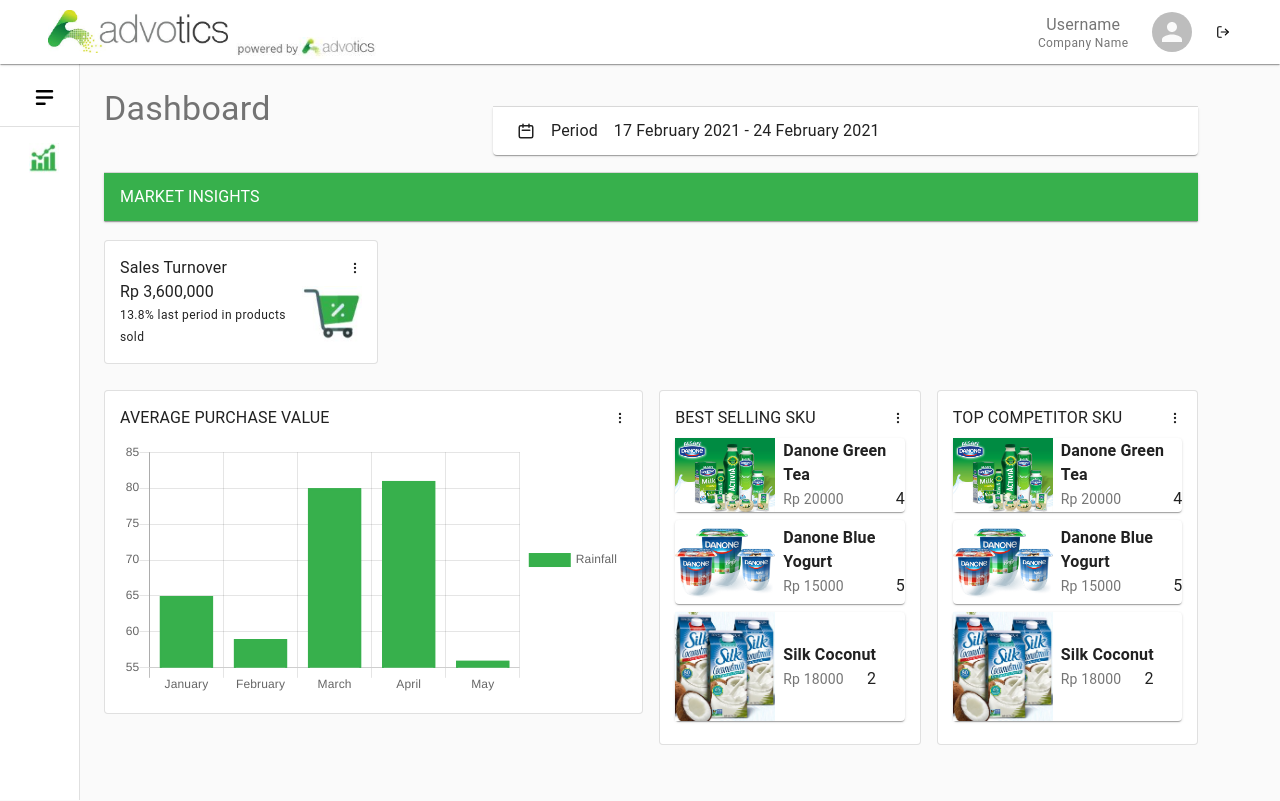
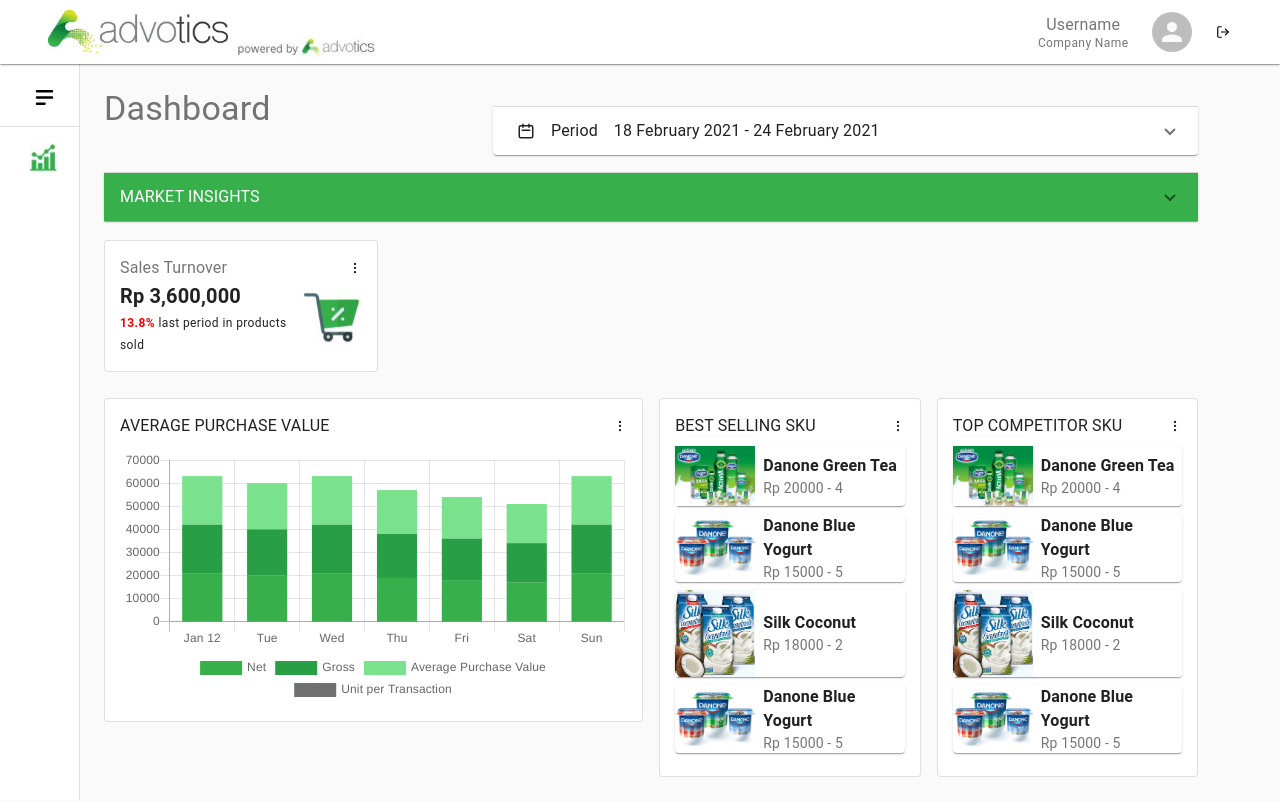
Before and after one commit to 16519111/advotics-frontend-interview, a React (Create React App) app in the folder advotics-app/: page / in a window 1280 px wide. Built offline with nearby package versions, Linux system fonts and the light colour scheme.

Commit message:
Fixed Calendar and Graph

```diff
--- a/advotics-app/src/components/Calendar.js
+++ b/advotics-app/src/components/Calendar.js
@@ -4,6 +4,7 @@
 import { AppBar, Toolbar, Typography, Button, Avatar, Paper, Grid, Divider, Accordion, AccordionDetails, AccordionSummary } from '@material-ui/core';
 import { withStyles, createStyles } from '@material-ui/core/styles';
 import { HiOutlineCalendar, HiOutlineDotsVertical } from "react-icons/hi";
+import { BiX, BiChevronDown } from "react-icons/bi";
 import 'react-day-picker/lib/style.css';
 
 const styles = theme => ({
@@ -25,7 +26,9 @@
         color: "white",
         '&:hover': {
             backgroundColor: "#37B04C",
-            color: "white"
+            color: "white",
+            opacity: 0.8,
+            transitionDuration: "0.2s"
         },
     },
     spacing: {
@@ -40,7 +43,7 @@
     columnFlex: {
         display: "flex",
         flexDirection: "column",
-        alignItems: "flex-start",
+        alignItems: "stretch",
         marginRight: theme.spacing(2)
     },
     paperPadding: {
@@ -77,18 +80,26 @@
         marginLeft: theme.spacing(1),
         marginRight: theme.spacing(1),
         fontSize: 18
+    },
+    clickedButton: {
+        color: "#37B04C",
+        fontWeight: "bold",
+        textAlign: "left"
     }
   });
 
 class FilterCalendar extends React.Component {
   constructor(props) {
     super(props);
-    this.handleDayClick = this.handleDayClick.bind(this);
+    this.handleCloseAccordion = this.handleCloseAccordion.bind(this)
     this.state = {
       resetDays: [],
       selectedDays: [],
+      resetperiod: "",
       period: "",
       accordionExpanded: false,
+      resetButton: null,
+      currentButton: null,
     };
   }
 
@@ -98,18 +109,20 @@
     const tempDate = new Date();
     let tempNewDate = new Date();
     yesterday.setDate(yesterday.getDate() - 1)
-    lastSevenDays.setDate(yesterday.getDate() - 7)
-    this.setState({ period: `${this.convertDate(lastSevenDays)} - ${this.convertDate(yesterday)}` })
+    lastSevenDays.setDate(yesterday.getDate() - 6)
+    this.setState({ period: `${this.convertDate(lastSevenDays)} - ${this.convertDate(yesterday)}`, resetperiod: `${this.convertDate(lastSevenDays)} - ${this.convertDate(yesterday)}` })
     let selectedDays = this.state.selectedDays;
     for(let i=1;i<=7;i++) {
         tempNewDate = new Date(tempDate.getFullYear(), tempDate.getMonth(), tempDate.getDate() - i)
         selectedDays.push(tempNewDate)
     }
-    this.setState({ selectedDays, resetDays: selectedDays });
+    if(this.state.resetDays == "") {
+        this.setState({ selectedDays, resetDays: selectedDays, resetButton: 3, currentButton: 3 });
+    }
   }
 
-  handleDayClick(day, { selected }) {
-    const { selectedDays } = this.state;
+  handleDayClick = (day, { selected }) => {
+    let selectedDays = this.state.selectedDays;
     if (selected) {
       const selectedIndex = selectedDays.findIndex(selectedDay =>
         DateUtils.isSameDay(selectedDay, day)
@@ -118,12 +131,13 @@
     } else {
       selectedDays.push(day);
     }
-    this.setState({ selectedDays });
+    this.setState({ selectedDays, period: "Custom" });
   }
 
   handleFilter = (type) => {
     let selectedDays = this.state.selectedDays;
     let period = "";
+    let buttonNumber = this.state.currentButton
     const yesterday = new Date();
     yesterday.setDate(yesterday.getDate() - 1)
     const tempDate = new Date();
@@ -132,6 +146,7 @@
         selectedDays = [];
         selectedDays.push(yesterday)
         period = this.convertDate(yesterday);
+        buttonNumber = 2;
     } else if (type === "Last 7 Days") {
         selectedDays = [];
         for(let i=1;i<=7;i++) {
@@ -139,6 +154,7 @@
             selectedDays.push(tempNewDate)
         }
         period = `${this.convertDate(tempNewDate)} - ${this.convertDate(yesterday)}`;
+        buttonNumber = 3;
     } else if (type === "Last 30 Days") {
         selectedDays = [];
         for(let i=1;i<=30;i++) {
@@ -146,6 +162,7 @@
             selectedDays.push(tempNewDate)
         }
         period = `${this.convertDate(tempNewDate)} - ${this.convertDate(yesterday)}`;
+        buttonNumber = 4;
     } else if (type === "This Month") {
         selectedDays = [];
         for(let i=1;i<tempDate.getDate();i++) {
@@ -153,8 +170,9 @@
             selectedDays.push(tempNewDate)
         }
         period = `${this.convertDate(tempNewDate)} - ${this.convertDate(yesterday)}`;
+        buttonNumber = 5;
     }
-    this.setState({ selectedDays, period });
+    this.setState({ selectedDays, period, currentButton: buttonNumber });
   }
 
   convertDate = (d) => {
@@ -166,26 +184,45 @@
 
    handleAccordionChange = (event, expanded) => {
        if(!expanded) {
-            this.setState({ accordionExpanded: false, selectedDays: this.state.resetDays })
+            this.setState({ accordionExpanded: false, selectedDays: this.state.resetDays, period: this.state.resetperiod, currentButton: this.state.resetButton })
        } else {
-        this.setState({ accordionExpanded: true })
+        this.setState({ accordionExpanded: true, selectedDays: this.state.resetDays, period: this.state.resetperiod })
        }
    }
 
    handleApplyClicked = () => {
-    this.setState({ accordionExpanded: false, resetDays: this.state.selectedDays })
+    this.setState({ accordionExpanded: false, resetDays: this.state.selectedDays, resetperiod: this.state.period, resetButton: this.state.currentButton })
+   }
+
+   handleCloseAccordion = () => {
+    this.setState({ accordionExpanded: false, selectedDays: this.state.resetDays, period: this.state.resetperiod, currentButton: this.state.resetButton })
    }
 
   render() {
       const { classes, children, className, ...other } = this.props;
+      const handleCloseAccordionMethod = this.handleCloseAccordion.bind(this)
+      const bindedAccordionExpanded = this.state.accordionExpanded
       const yesterday = new Date();
       yesterday.setDate(yesterday.getDate() - 1)
+
+      var ignoreClickOnMeElement = document.getElementById('accordion');
+
+      document.addEventListener('click', function(event) {
+          if(ignoreClickOnMeElement && bindedAccordionExpanded) {
+            var isClickInsideElement = ignoreClickOnMeElement.contains(event.target);
+            if (!isClickInsideElement) {
+                handleCloseAccordionMethod()
+            }
+          }
+      });
     return (
-        <Accordion className={classes.spacing} onChange={this.handleAccordionChange} expanded={this.state.accordionExpanded}>
+        <Accordion className={classes.spacing} onChange={this.handleAccordionChange} expanded={this.state.accordionExpanded} id="accordion">
             <AccordionSummary
                 aria-controls="panel1a-content"
                 id="panel1a-header"
+                expandIcon={this.state.accordionExpanded ? <BiX/> : <BiChevronDown/>}
             >
+                <div style={{display: "flex", flexDirection: "row", justifyContent: "space-between", alignItems: "center"}}>
                     <div className={classes.filterPaper}>
                         <HiOutlineCalendar className={classes.spacingIcon} />
                         <Typography className={classes.spacingPaper}>
@@ -195,19 +232,28 @@
                             {this.state.period}
                         </Typography>
                     </div>
+                </div>
             </AccordionSummary>
             <AccordionDetails>
                 <div style={{display: "flex", flexDirection: "row"}}>
                     <div className={classes.columnFlex}>
-                        <Button>Today</Button>
+                        <Button disabled>Today</Button>
                         <Divider className={classes.calendarDivider}/>
-                        <Button onClick={() => this.handleFilter("Yesterday")}>Yesterday</Button>
+                        {this.state.currentButton === 2 ?
+                            <Button className={classes.clickedButton} onClick={() => this.handleFilter("Yesterday")}>Yesterday</Button>
+                        : <Button onClick={() => this.handleFilter("Yesterday")}>Yesterday</Button> }
                         <Divider className={classes.calendarDivider}/>
-                        <Button onClick={() => this.handleFilter("Last 7 Days")}>Last 7 Days</Button>
+                        {this.state.currentButton === 3 ?
+                            <Button className={classes.clickedButton} onClick={() => this.handleFilter("Last 7 Days")}>Last 7 Days</Button>
+                        : <Button onClick={() => this.handleFilter("Last 7 Days")}>Last 7 Days</Button> }
                         <Divider className={classes.calendarDivider}/>
-                        <Button onClick={() => this.handleFilter("Last 30 Days")}>Last 30 Days</Button>
+                        {this.state.currentButton === 4 ?
+                            <Button className={classes.clickedButton} onClick={() => this.handleFilter("Last 30 Days")}>Last 30 Days</Button>
+                        : <Button onClick={() => this.handleFilter("Last 30 Days")}>Last 30 Days</Button> }
                         <Divider className={classes.calendarDivider}/>
-                        <Button onClick={() => this.handleFilter("This Month")}>This Month</Button>
+                        {this.state.currentButton === 5 ?
+                            <Button className={classes.clickedButton} onClick={() => this.handleFilter("This Month")}>This Month</Button>
+                        : <Button onClick={() => this.handleFilter("This Month")}>This Month</Button> }
                         <Divider className={classes.calendarDivider}/>
                         <Button>Custom</Button>
                         <Button className={classes.greenButton} onClick={() => this.handleApplyClicked()}>Apply</Button>
--- a/advotics-app/src/components/Graph.js
+++ b/advotics-app/src/components/Graph.js
@@ -2,15 +2,40 @@
 import {Bar} from 'react-chartjs-2';
 
 const state = {
-  labels: ['January', 'February', 'March',
-           'April', 'May'],
+  labels: ['Jan 12', 'Tue', 'Wed',
+           'Thu', 'Fri', 'Sat', 'Sun'],
   datasets: [
     {
-      label: 'Rainfall',
+      label: 'Net',
       backgroundColor: "#37B04C",
       borderColor: "#37B04C",
       borderWidth: 2,
-      data: [65, 59, 80, 81, 56]
+      maxBarThickness: 40,
+      data: [21000, 20000, 21000, 19000, 18000, 17000, 21000]
+    },
+    {
+      label: 'Gross',
+      backgroundColor: "#289E45",
+      borderColor: "#289E45",
+      borderWidth: 2,
+      maxBarThickness: 40,
+      data: [21000, 20000, 21000, 19000, 18000, 17000, 21000]
+    },
+    {
+      label: 'Average Purchase Value',
+      backgroundColor: "#7AE28C",
+      borderColor: "#7AE28C",
+      borderWidth: 2,
+      maxBarThickness: 40,
+      data: [21000, 20000, 21000, 19000, 18000, 17000, 21000]
+    },
+    {
+      label: 'Unit per Transaction',
+      backgroundColor: "#707070",
+      borderColor: "#707070",
+      borderWidth: 2,
+      maxBarThickness: 40,
+      data: [65, 59, 80, 81, 56, 24, 45]
     }
   ]
 }
@@ -26,7 +51,18 @@
             },
             legend:{
               display:true,
-              position:'right'
+              position:'bottom'
+            },
+            scales: {
+              xAxes: [{
+                  stacked: true
+              }],
+              yAxes: [{
+                  stacked: true
+              }]
+            },
+            tooltips: {
+              mode: 'label'
             }
           }}
         />
--- a/advotics-app/src/consts/SKUItem.js
+++ b/advotics-app/src/consts/SKUItem.js
@@ -21,4 +21,10 @@
         price: 18000,
         quantity_sold: 2
     },
+    {
+        product_name: "Danone Blue Yogurt",
+        image: DanoneYogurt,
+        price: 15000,
+        quantity_sold: 5
+    },
 ]
--- a/advotics-app/src/pages/Content.js
+++ b/advotics-app/src/pages/Content.js
@@ -9,6 +9,7 @@
 import Graph from "../components/Graph"
 import { dummySKUItem } from "../consts/SKUItem"
 import Calendar from "../components/Calendar"
+import { BiX, BiChevronDown } from "react-icons/bi";
 
 const useStyles = makeStyles((theme) => ({
     root: {
@@ -59,7 +60,7 @@
         marginBottom: "3%"
     },
     skuImage: {
-        width: "100px",
+        width: "80px",
         marginRight: theme.spacing(1)
     },
     mkuPaper: {
@@ -102,10 +103,7 @@
                 <img src={image} alt="img-error" className={classes.skuImage}/>
                 <div>
                     <Typography style={{ fontWeight: "bold" }}>{product_name}</Typography>
-                    <div className={classes.rowFlex}>
-                        <Typography variant="body2" color="textSecondary">Rp {price}</Typography>
-                        <Typography>{quantity_sold}</Typography>
-                    </div>
+                    <Typography variant="body2" color="textSecondary">Rp {price} - {quantity_sold}</Typography>
                 </div>
             </Paper>
         )
@@ -124,17 +122,15 @@
                     aria-controls="panel1a-content"
                     id="panel1a-header"
                     className={classes.insightSummaryPaper}
+                    expandIcon={<BiChevronDown/>}
                 >
                     <Typography>
                         MARKET INSIGHTS
                     </Typography>
                 </AccordionSummary>
                 <AccordionDetails>
-                    <Typography>
-                        Period
-                    </Typography>
-                    <Typography>
-                        11 September 2018 - 14 September 2018
+                    <Typography color="textSecondary">
+                        Not Available
                     </Typography>
                 </AccordionDetails>
             </Accordion>
@@ -142,18 +138,18 @@
                 <Grid item xs={3}>
                     <Paper variant="outlined" className={classes.paperPadding}>
                         <div className={classes.rowFlex}>
-                            <Typography>
+                            <Typography color="textSecondary">
                                 Sales Turnover
                             </Typography>
                             <HiOutlineDotsVertical/>
                         </div>
                         <div className={classes.rowFlex}>
                             <div>
-                                <Typography>
+                                <Typography variant="h6" style={{fontWeight: "bold"}}>
                                     Rp 3,600,000
                                 </Typography>
                                 <Typography variant="caption">
-                                    13.8% last period in products sold
+                                    <span style={{color: "red", fontWeight: "bold"}}>13.8%</span> last period in products sold
                                 </Typography>
                             </div>
                             <img src={ShoppingIcon} alt="img-error" className={classes.shoppingIcon}/>
```
Lines whose indentation alone changed are shown as unchanged.
